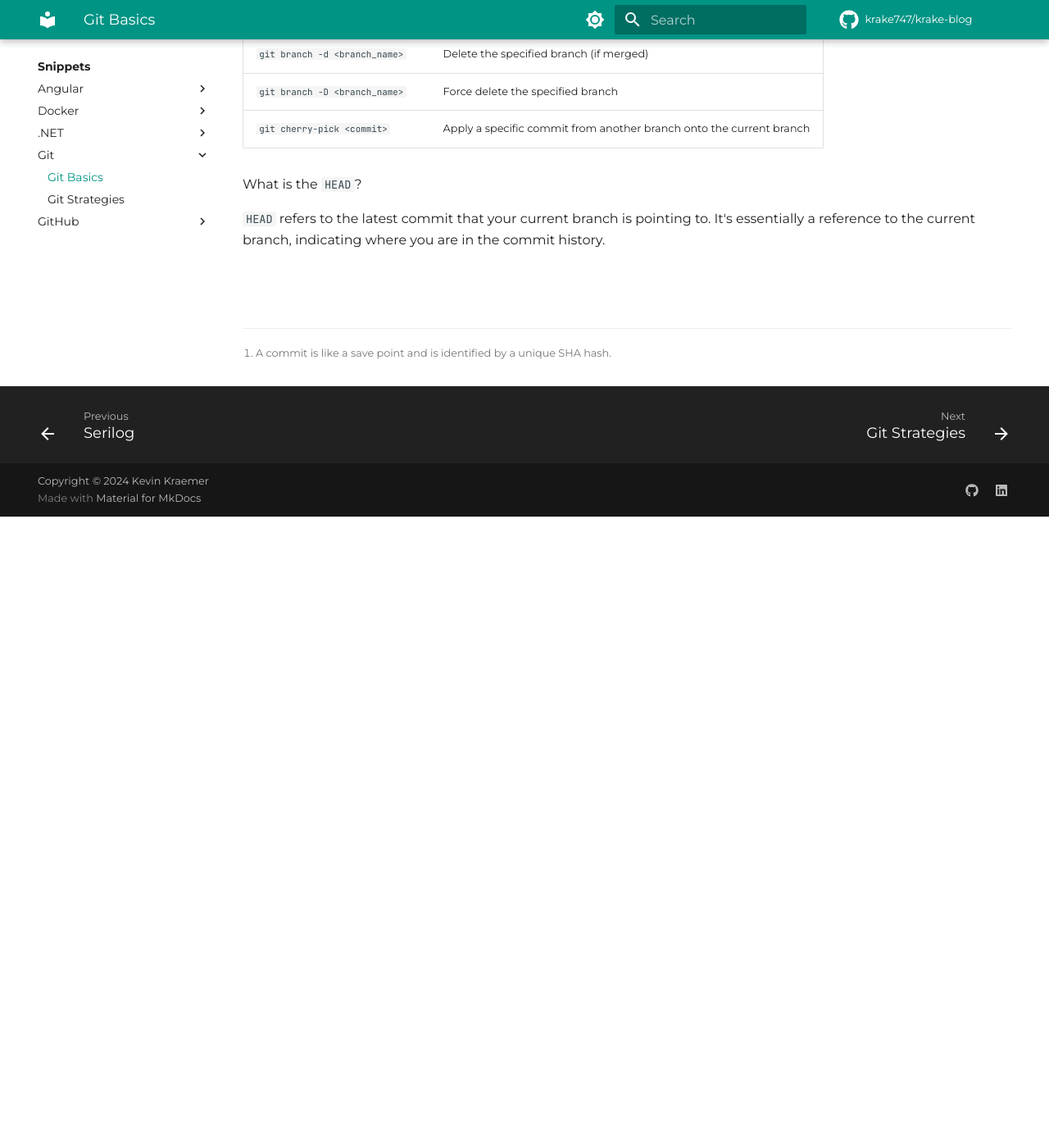
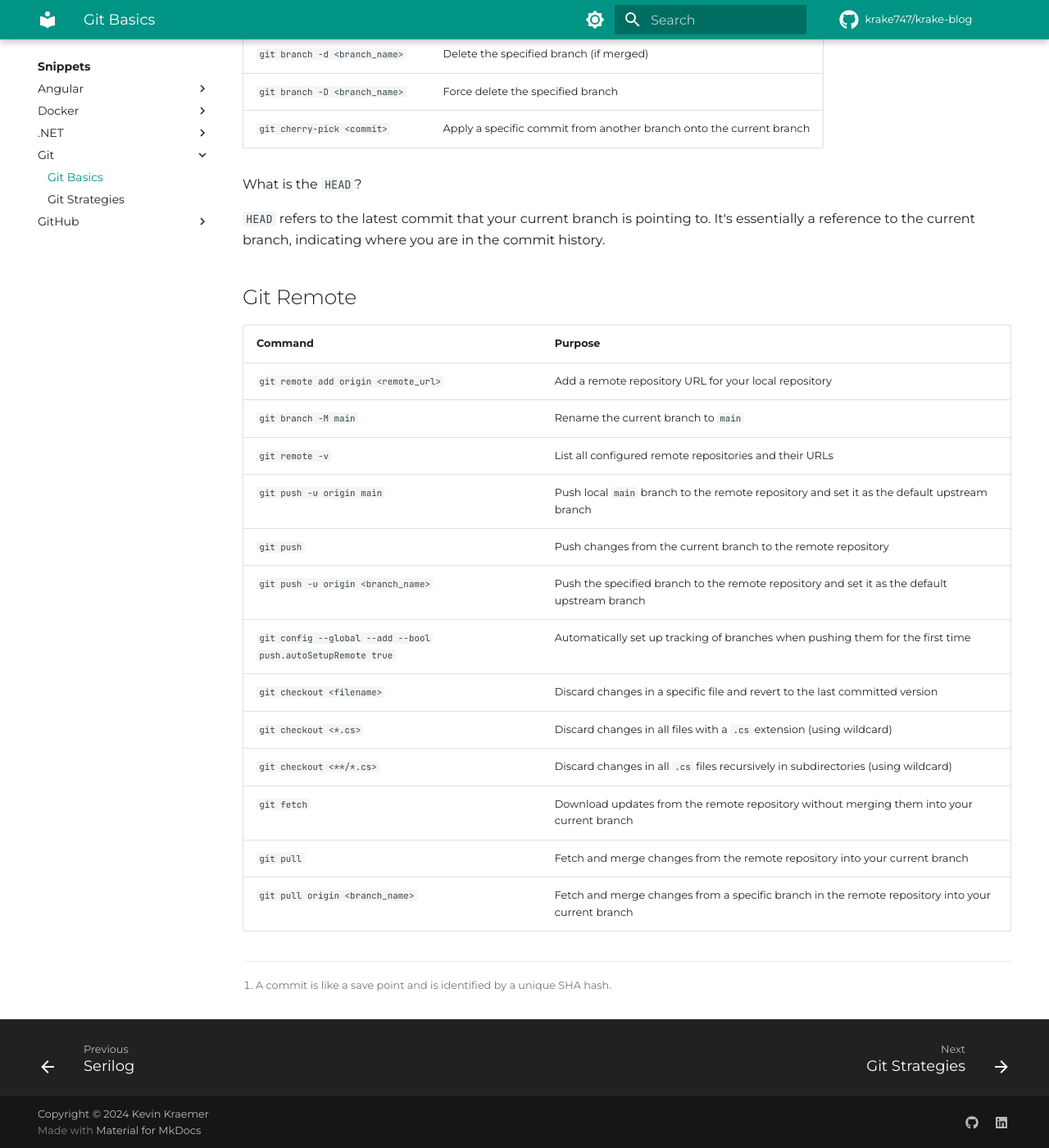
Before and after one commit to krake747/krake-blog, an MkDocs documentation site: the page built from docs/snippets/git/basics.md, in a window 1280 px wide and 1400 px high, scrolled down 1966 px. Shown: the whole window at 82% size. Built offline with MkDocs 1.6.1 and Material for MkDocs 9.7.7, drawn with Linux system fonts in a browser that asks for light colours; comment, search, counter and statistics services are not loaded; before the commit the page ends 2596 px from its top, so only the background shows below that.

Commit message:
feat(snippets): update Git remote commmands

```diff
--- a/docs/snippets/git/basics.md
+++ b/docs/snippets/git/basics.md
@@ -62,4 +62,20 @@ What is the `HEAD`?
 `HEAD` refers to the latest commit that your current branch is pointing to.
 It's essentially a reference to the current branch, indicating where you are in the commit history.
 
-##
+## Git Remote
+
+| Command                                                      | Purpose                                                                                          |
+| ------------------------------------------------------------ | ------------------------------------------------------------------------------------------------ |
+| `git remote add origin <remote_url>`                         | Add a remote repository URL for your local repository                                            |
+| `git branch -M main`                                         | Rename the current branch to `main`                                                              |
+| `git remote -v`                                              | List all configured remote repositories and their URLs                                           |
+| `git push -u origin main`                                    | Push local `main` branch to the remote repository and set it as the default upstream branch      |
+| `git push`                                                   | Push changes from the current branch to the remote repository                                    |
+| `git push -u origin <branch_name>`                           | Push the specified branch to the remote repository and set it as the default upstream branch     |
+| `git config --global --add --bool push.autoSetupRemote true` | Automatically set up tracking of branches when pushing them for the first time                   |
+| `git checkout <filename>`                                    | Discard changes in a specific file and revert to the last committed version                      |
+| `git checkout <*.cs>`                                        | Discard changes in all files with a `.cs` extension (using wildcard)                             |
+| `git checkout <**/*.cs>`                                     | Discard changes in all `.cs` files recursively in subdirectories (using wildcard)                |
+| `git fetch`                                                  | Download updates from the remote repository without merging them into your current branch        |
+| `git pull`                                                   | Fetch and merge changes from the remote repository into your current branch                      |
+| `git pull origin <branch_name>`                              | Fetch and merge changes from a specific branch in the remote repository into your current branch |
```
Also changed, not shown: docs/snippets/github/basics.md (+16 -0 lines), docs/snippets/docker/papercut.md (line endings or trailing spaces).
